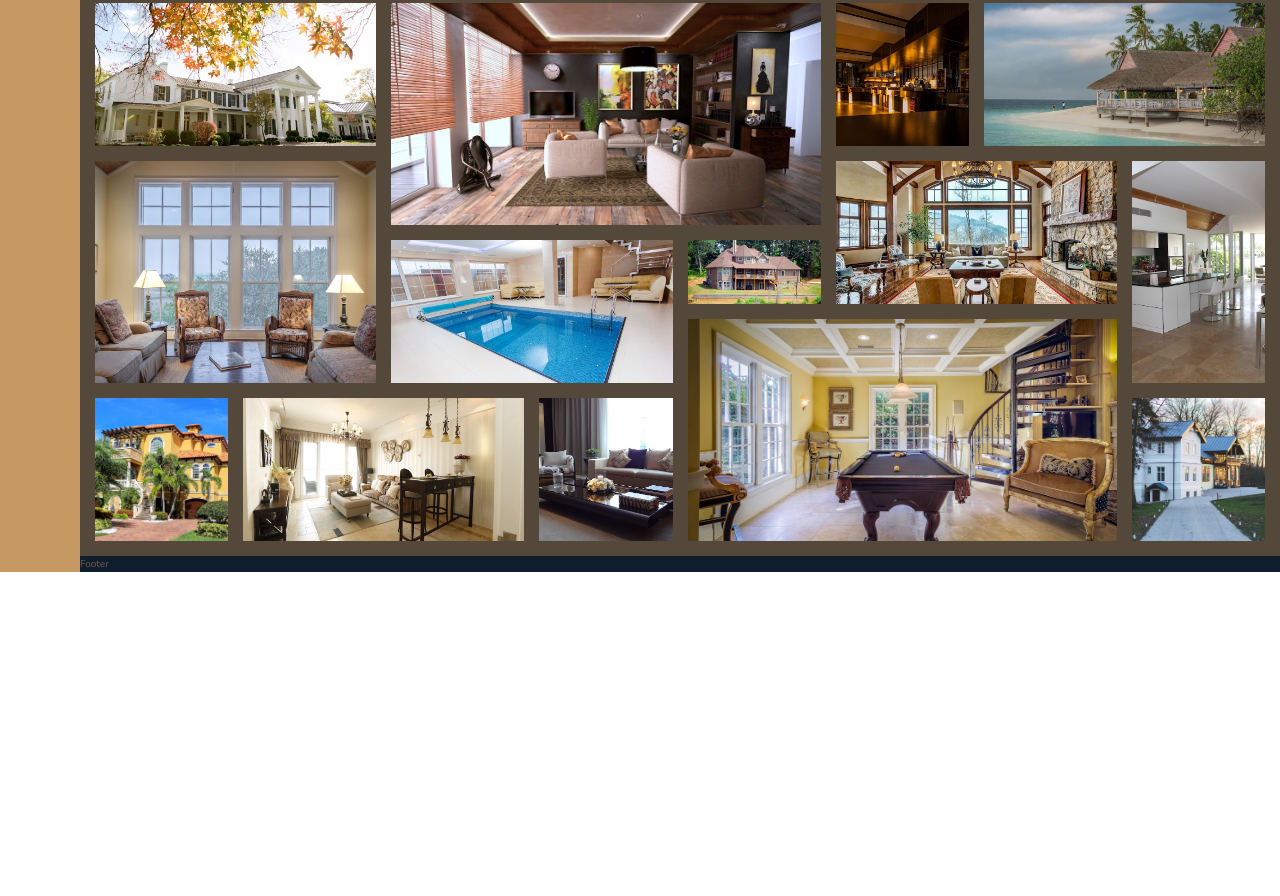
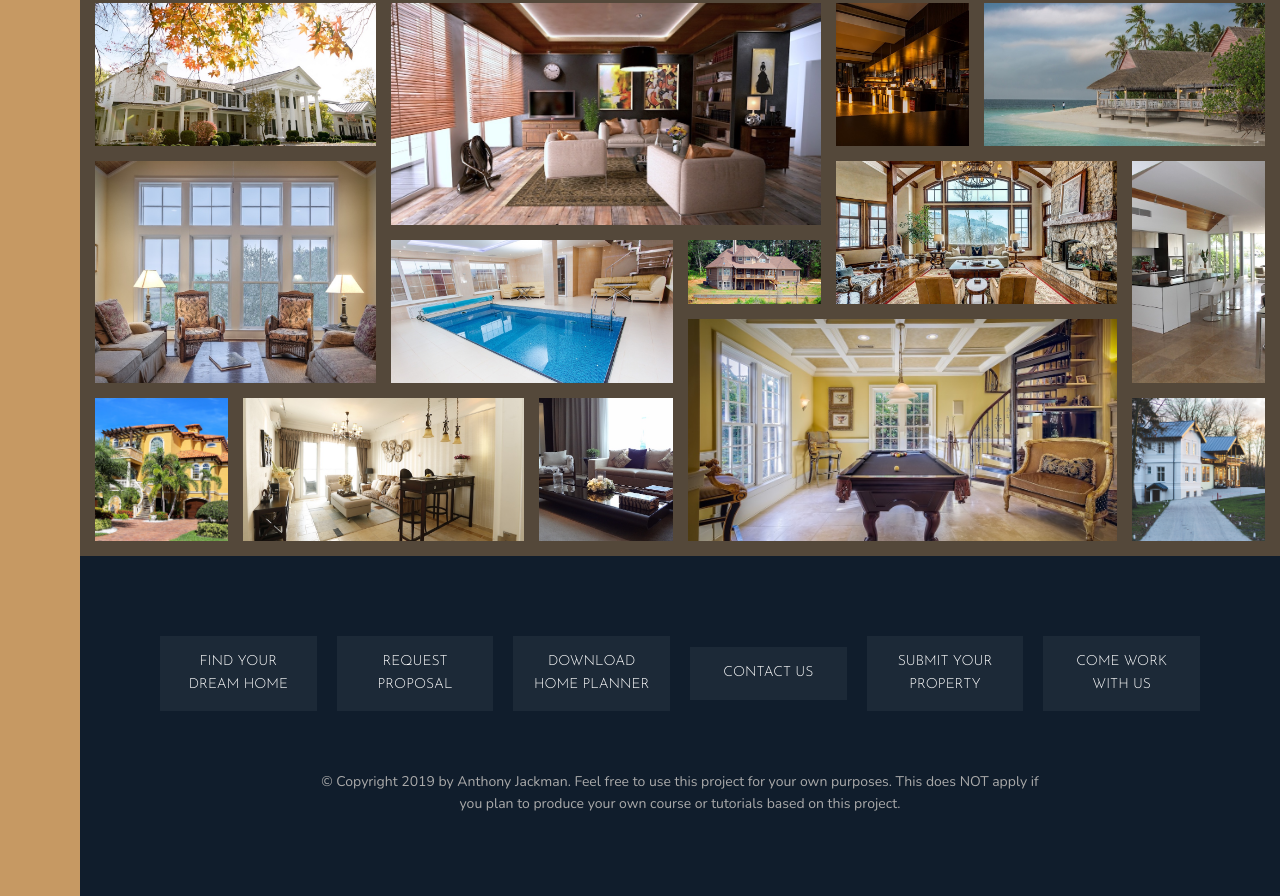
Before and after one commit to EnergeticPixels/nexters, a website: page index.html in a window 1280 px wide. Shown: the part 3084-3980 px from the top of the page. Before the commit the page ends 3656 px from the top, so only its background shows below. Drawn offline with nearby package versions, Linux system fonts and the light colour scheme; files that its build step writes are made by us from their sources.

Commit message:
DEVELOP small menu and copyright statement

```diff
--- a/index.html
+++ b/index.html
@@ -319,7 +319,29 @@
         </section>
 
         <footer class="footer">
-            Footer
+            <ul class="nav">
+                <li class="nav__item">
+                    <a href="#"   class="nav__link">Find your dream home</a>
+                </li>
+                <li class="nav__item">
+                    <a href="#" class="nav__link">Request Proposal</a>
+                </li>
+                <li class="nav__item">
+                    <a href="#" class="nav__link">Download home Planner</a>
+                </li>
+                <li class="nav__item">
+                    <a href="#" class="nav__link">Contact Us</a>
+                </li>
+                <li class="nav__item">
+                    <a href="#" class="nav__link">Submit your property</a>
+                </li>
+                <li class="nav__item">
+                    <a href="#" class="nav__link">Come Work with Us</a>
+                </li>
+            </ul>
+            <p class="copyright">
+                &copy; Copyright 2019 by Anthony Jackman. Feel free to use this project for your own purposes. This does NOT apply if you plan to produce your own course or tutorials based on this project.
+            </p>
         </footer>
 
     </body>
--- a/sass/_footer.scss
+++ b/sass/_footer.scss
@@ -1,4 +1,45 @@
 .footer {
   background-color: $color-secondary;
   grid-column: full-start / full-end;
+
+  padding: 8rem;
 }
+
+.nav {
+  list-style: none;
+  display: grid;
+  grid-template-columns: repeat(auto-fit, minmax(15rem, 1fr));
+  gap: 2rem;
+  align-items: center;
+  transition: all .2s;
+
+  &__link:link,
+  &__link:visited {
+    font-size: 1.4rem;
+    color: white;
+    text-decoration: none;
+    font-family: $font-display;
+    text-transform: uppercase;
+    text-align: center;
+    padding: 1.5rem;
+    display: block;
+
+    background-color:rgba(white, .05);
+  }
+
+  &__link:hover,
+  &__link:active {
+    background-color: rgba(white, .05);
+    transform: translateY(-3px);
+  }
+}
+
+.copyright {
+  font-size: 1.4rem;
+  color: $color-grey-light-2;
+  margin-top: 6rem;
+  margin-right: auto;
+  margin-left: auto;
+  text-align: center;
+  width: 70%;
+}
```
